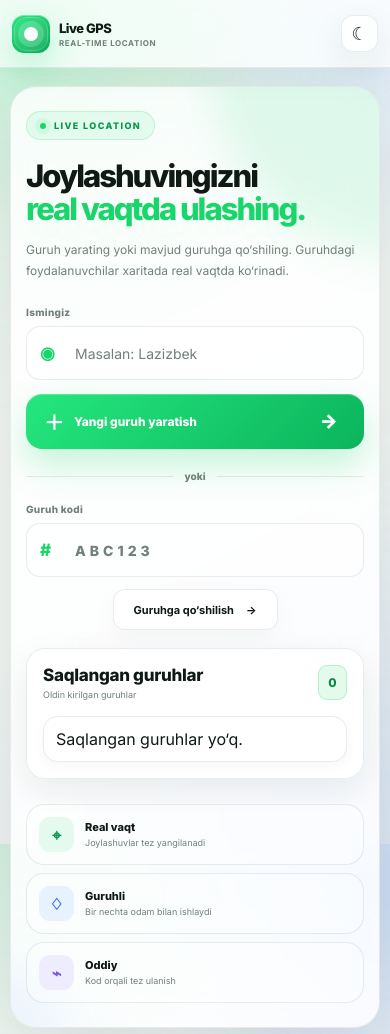
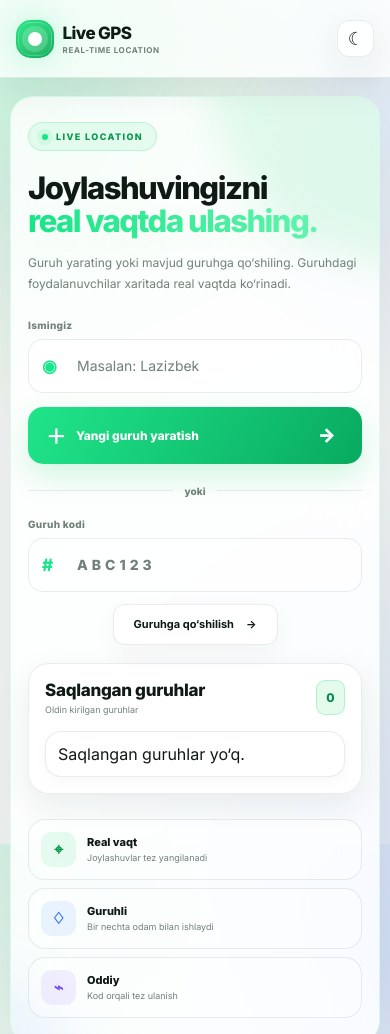
Before and after one commit to lazikmannonov/Live-GPS, a website: page index.html in a window 390 px wide. Shown: the top 1034 px of the page. Drawn offline with Linux system fonts and the light colour scheme.

Commit message:
Update style.css

```diff
--- a/style.css
+++ b/style.css
@@ -2409,3 +2409,201 @@ body.dark #savedGroupsCount {
         transition-duration: .01ms !important;
     }
 }
+
+
+/* =====================================================
+   LIVE GPS — PREMIUM VISUAL UPGRADE
+   Mavjud CSS oxiriga qo'shing
+   ===================================================== */
+
+:root {
+    --green: #19e58a;
+    --green2: #08b96a;
+    --green-dark: #07884e;
+    --radius: 22px;
+}
+
+body {
+    background:
+        radial-gradient(ellipse at 0% 0%, rgba(25, 229, 138, .12), transparent 35%),
+        radial-gradient(ellipse at 100% 15%, rgba(70, 120, 255, .10), transparent 30%),
+        var(--bg);
+    background-attachment: fixed;
+}
+
+.topbar {
+    min-height: 78px;
+    padding: 13px clamp(14px, 4vw, 42px);
+    border-bottom: 1px solid var(--border);
+    box-shadow: 0 10px 35px rgba(0, 0, 0, .07);
+}
+
+.brand-icon {
+    border-radius: 15px;
+    box-shadow: 0 0 28px rgba(25, 229, 138, .25);
+}
+
+.brand-text strong {
+    font-size: 17px;
+    letter-spacing: -.6px;
+}
+
+.icon-btn,
+.copy-btn,
+.map-control {
+    transition: transform .2s ease, box-shadow .2s ease, border-color .2s ease;
+}
+
+.icon-btn:hover,
+.copy-btn:hover {
+    transform: translateY(-3px);
+    box-shadow: 0 12px 28px rgba(25, 229, 138, .12);
+}
+
+.page {
+    width: min(1120px, calc(100% - 32px));
+    margin-top: 34px;
+}
+
+.setup-card {
+    max-width: 850px;
+    padding: clamp(24px, 5vw, 52px);
+    border-radius: 30px;
+    border-color: rgba(25, 229, 138, .14);
+    box-shadow: 0 30px 90px rgba(0, 0, 0, .10);
+}
+
+body.dark .setup-card {
+    background: linear-gradient(145deg, rgba(17, 29, 23, .97), rgba(8, 15, 12, .96));
+    border-color: rgba(25, 229, 138, .13);
+}
+
+.hero-title h1 {
+    letter-spacing: -2.5px;
+    line-height: 1.08;
+}
+
+.hero-title h1 span {
+    background: linear-gradient(100deg, #19e58a, #65f5b0);
+    background-clip: text;
+    -webkit-background-clip: text;
+    color: transparent;
+}
+
+.input-wrap {
+    border-radius: 15px;
+    border-color: var(--border);
+}
+
+.primary-btn {
+    min-height: 57px;
+    border-radius: 15px;
+    background: linear-gradient(120deg, #20e58a, #08aa60);
+    box-shadow: 0 12px 30px rgba(25, 214, 107, .20);
+}
+
+.primary-btn:hover {
+    box-shadow: 0 17px 38px rgba(25, 214, 107, .30);
+}
+
+.secondary-btn {
+    border-radius: 14px;
+}
+
+.feature {
+    border-radius: 17px;
+}
+
+.room-top {
+    border-color: rgba(25, 229, 138, .17);
+    border-radius: 26px;
+}
+
+.status-card,
+.members-section,
+.switch-panel,
+#savedGroupsSection {
+    border-radius: 21px;
+    transition: border-color .2s ease, box-shadow .2s ease, transform .2s ease;
+}
+
+.status-card:hover {
+    border-color: rgba(25, 229, 138, .30);
+    box-shadow: 0 15px 35px rgba(25, 214, 107, .08);
+}
+
+.map-wrapper {
+    border-radius: 25px;
+    border-color: rgba(25, 229, 138, .15);
+    box-shadow: 0 25px 70px rgba(0, 0, 0, .12);
+}
+
+.map-header {
+    min-height: 78px;
+    padding: 14px 22px;
+}
+
+.map-control {
+    border-radius: 13px;
+}
+
+.map-control:hover {
+    transform: translateY(-2px) scale(1.04);
+    box-shadow: 0 14px 30px rgba(0, 0, 0, .22);
+}
+
+.members-section {
+    padding: clamp(17px, 3vw, 27px);
+}
+
+.member {
+    border-radius: 16px;
+}
+
+.member-avatar {
+    border-radius: 13px;
+}
+
+#savedGroupsList > div {
+    border-radius: 16px;
+}
+
+#savedGroupsList button {
+    border-radius: 10px;
+}
+
+.leave-group-btn {
+    border-radius: 11px;
+}
+
+.footer {
+    padding-top: 24px;
+}
+
+@media (max-width: 700px) {
+    .page {
+        width: calc(100% - 20px);
+        margin-top: 18px;
+    }
+
+    .setup-card {
+        padding: 25px 17px;
+        border-radius: 23px;
+    }
+
+    .hero-title h1 {
+        letter-spacing: -1.5px;
+    }
+
+    .room-top {
+        border-radius: 20px;
+    }
+
+    .map-wrapper {
+        border-radius: 19px;
+    }
+
+    .map-header {
+        padding: 10px 12px;
+    }
+}
```
